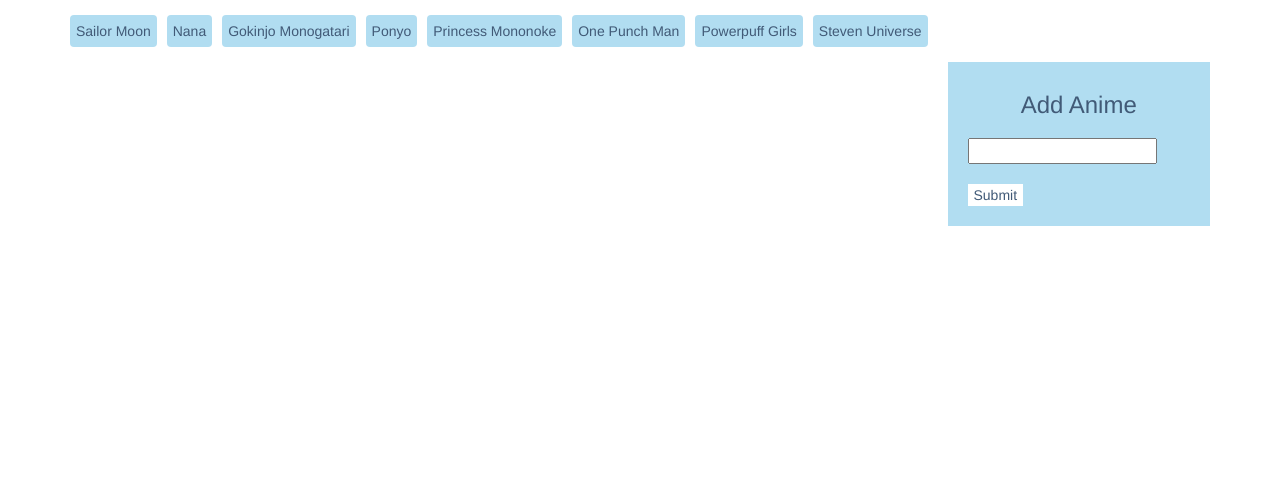
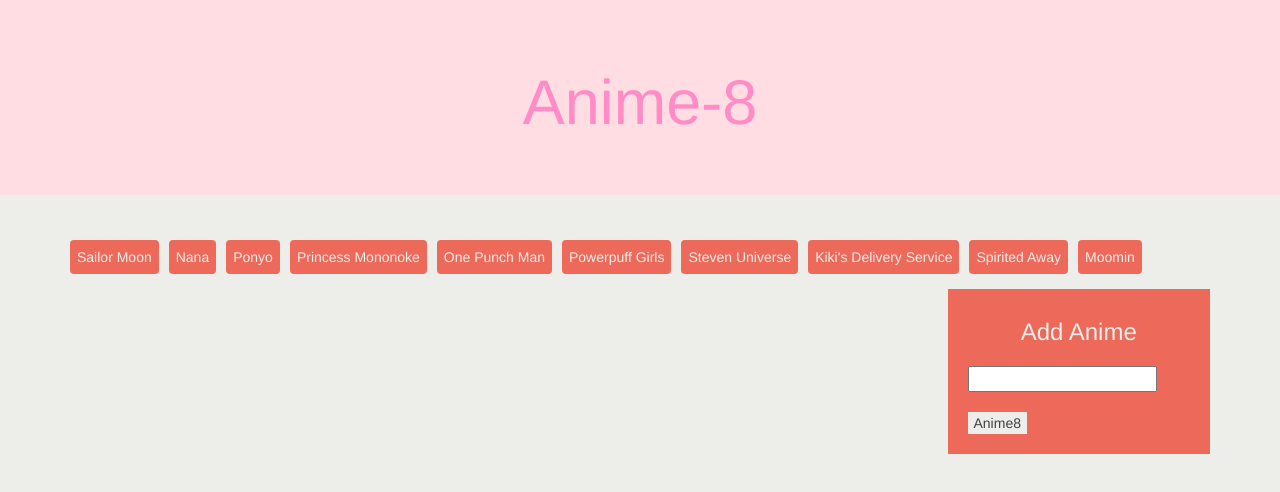
Before and after one commit to sail0rm00n/HW06-Giphy, a plain HTML site: page index.html in a window 1280 px wide. Drawn offline with nearby package versions, Linux system fonts and the light colour scheme.

Commit message:
version 02

```diff
--- a/assets/css/style.css
+++ b/assets/css/style.css
@@ -1,5 +1,10 @@
+.jumbotron {
+    background-color: #FFDDE2;
+    text-align: center;
+    color: #FF8CC6;
+}
 body {
-    background-color: #fff;
+    background-color: #EDEDEA;
 }
 
 img {
@@ -8,9 +13,8 @@ img {
 
 form,
 .btn {
-    background-color: #B1DDF1;
-    color: #415A77;
-    border: #F4CBC6;
+    background-color: #ED6A5A;
+    color: #EDEDEA;
 }
 
 form {
@@ -27,19 +31,18 @@ h3 {
 } */
 
 #newAnime {
-    color: #415A77;
+    color: #EDEDEA;
 }
 
-.ratingStyle {
-    color: #415A77;
-    /* background-color: black; */
+.rating-css {
+    color: #414140;
     text-align: left;
-    font-size: 10px;
+    font-size: 12px;
 }
 
 #add-anime {
-    background-color: white;
-    color: #415A77;
+    background-color: #EDEDEA;
+    color: #414140;
     border: none;
 }
 
@@ -59,4 +62,6 @@ button {
 .animeBtn {
     padding: 6px;
     margin: 5px;
+    background-color: #ED6A5A;
+    color: #EDEDEA;
 }
--- a/assets/js/logic.js
+++ b/assets/js/logic.js
@@ -1,4 +1,4 @@
-var topics = ["Sailor Moon", "Nana", "Gokinjo Monogatari", "Ponyo", "Princess Mononoke", "One Punch Man", "Powerpuff Girls", "Steven Universe"];
+var topics = ["Sailor Moon", "Nana", "Ponyo", "Princess Mononoke", "One Punch Man", "Powerpuff Girls", "Steven Universe", "Kiki's Delivery Service", "Spirited Away", "Moomin"];
 
 var gif;
 var gifPause;
--- a/index.html
+++ b/index.html
@@ -8,6 +8,9 @@
 </head>
 
 <body>
+    <div class="jumbotron">
+        <h1>Anime-8</h1>
+    </div>
     <div class="container">
         <div class="row">
             <div id="buttons-display"></div>
@@ -19,10 +22,9 @@
             <div class="col-md-3">
                 <form id="gif-search-form">
                     <h3>Add Anime</h3>
-                    <!-- <label for="newShowInput">Add your favorite TV show</label> -->
                     <input type="text" id="newAnime">
                     <br>
-                    <input id="add-anime" type="submit" value="Submit">
+                    <input id="add-anime" type="submit" value="Anime8">
                 </form>
             </div>
         </div>
```
